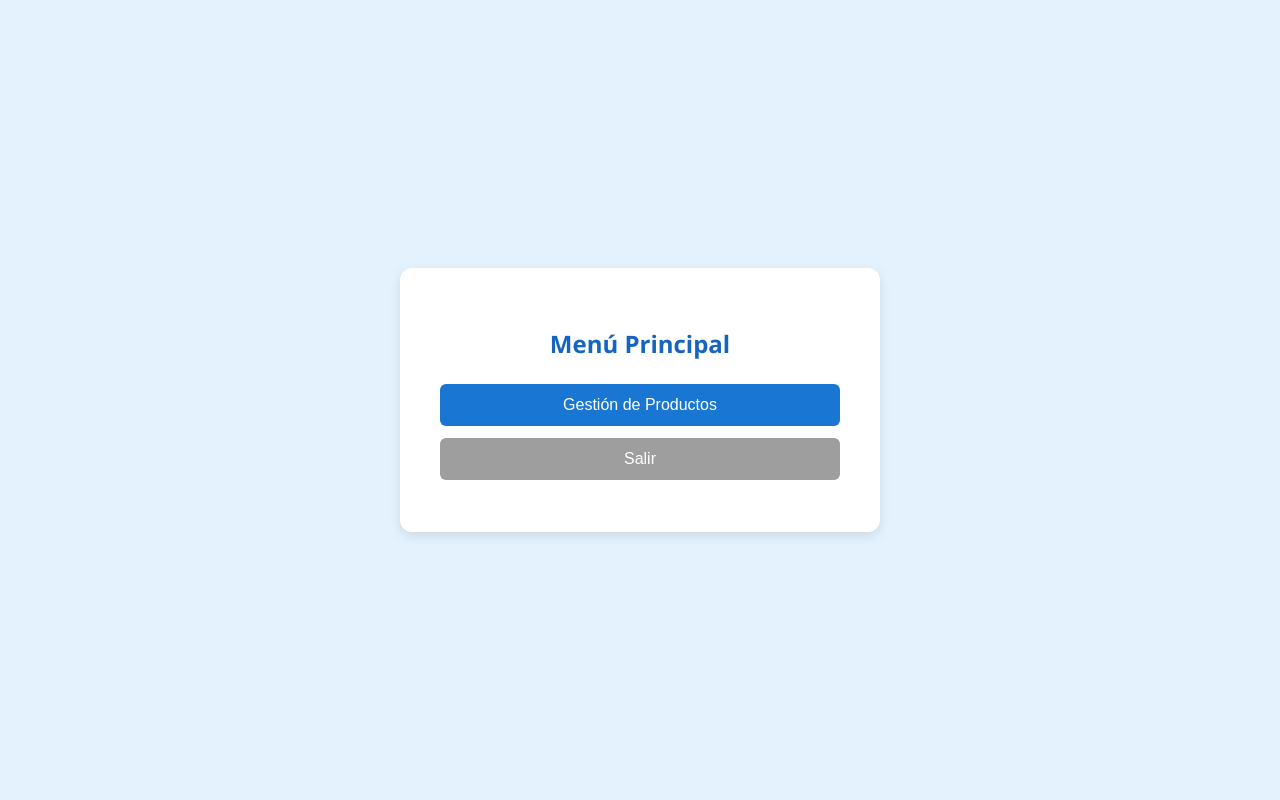
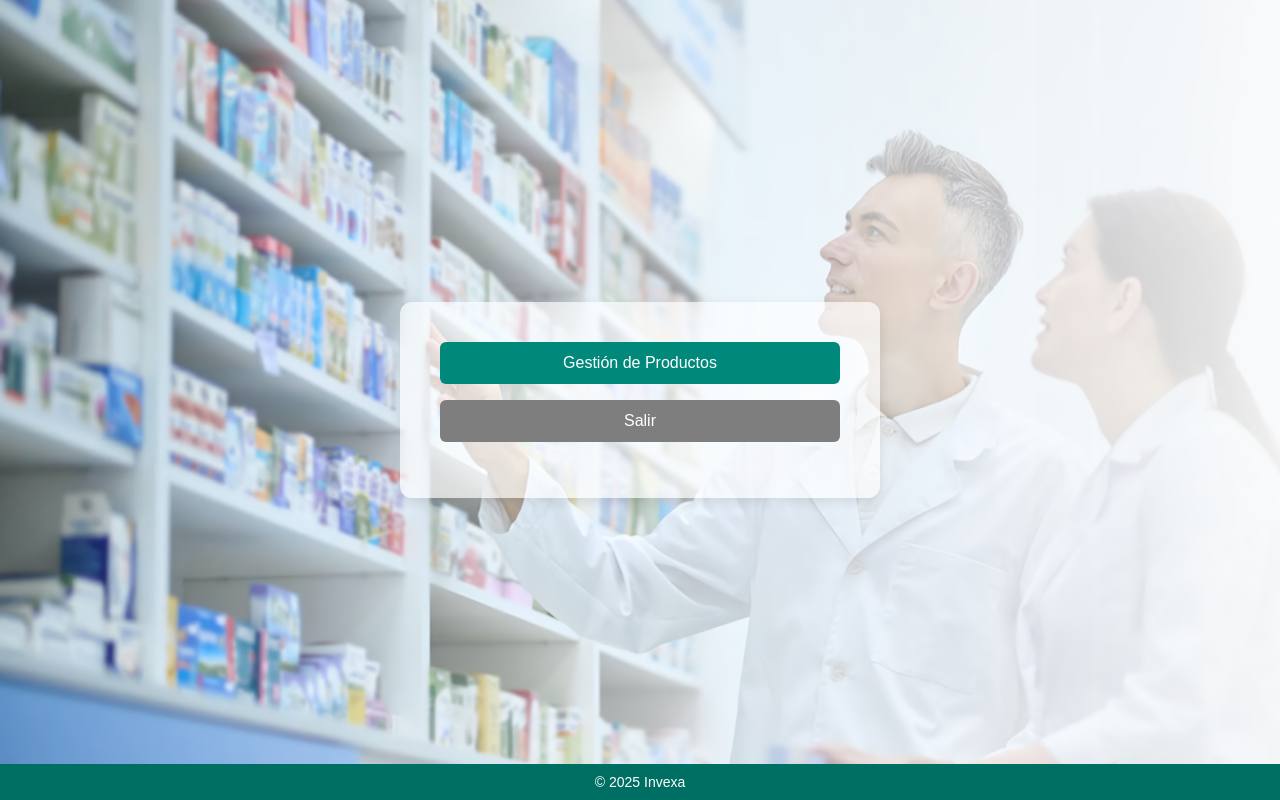
Before and after one commit to sergioacos/FarmSystem-deploy, a React (Vite) app in the folder frontend/: page /menu in a window 1280 px wide. Built offline with nearby package versions, Linux system fonts and the light colour scheme.

Commit message:
Avances Front-End y catálogo stock con los productos de la BD

```diff
--- a/frontend/package.json
+++ b/frontend/package.json
@@ -10,6 +10,7 @@
     "preview": "vite preview"
   },
   "dependencies": {
+    "axios": "^1.9.0",
     "frontend": "file:",
     "react": "^19.1.0",
     "react-dom": "^19.1.0",
--- a/frontend/src/App.jsx
+++ b/frontend/src/App.jsx
@@ -3,6 +3,7 @@ import { BrowserRouter, Routes, Route } from 'react-router-dom';
 
 import Login from './views/Login';
 import Menu from './views/Menu';
+import MenuAdmin from './views/MenuAdmin';
 import Productos from './views/Productos';
 
 function App() {
@@ -11,6 +12,7 @@ function App() {
       <Routes>
         <Route path="/" element={<Login />} />
         <Route path="/menu" element={<Menu />} />
+        <Route path="/menuadmin" element={<MenuAdmin />} />
         <Route path="/productos" element={<Productos />} />
       </Routes>
     </BrowserRouter>
--- a/frontend/src/styles/Login.css
+++ b/frontend/src/styles/Login.css
@@ -3,55 +3,86 @@
   height: 100vh;
   justify-content: center;
   align-items: center;
-
   background-image: url('/Inicio.png');
   background-size: cover;
   background-position: center;
   background-repeat: no-repeat;
-
+  padding: 30px;
 }
 
 .login-box {
   background-color: rgba(255, 255, 255, 0.85);
   padding: 40px;
   border-radius: 12px;
-  box-shadow: 0 4px 12px rgba(0, 0, 0, 0.1);
+  box-shadow: 0 6px 20px rgba(0, 0, 0, 0.15);
   width: 100%;
-  max-width: 400px;
+  max-width: 420px;
+  text-align: center;
+  box-sizing: border-box;
 }
 
 .login-box h2 {
-  text-align: center;
-  margin-bottom: 24px;
-  color: #2e3b4e;
+  margin-bottom: 28px;
+  color: #26a69a;
+  font-size: 1.8rem;
+  font-weight: bold;
+  text-transform: uppercase;
+  letter-spacing: 1px;
 }
 
 form label {
   display: block;
-  margin: 12px 0 4px;
+  margin: 15px 0 6px;
   font-weight: bold;
+  font-size: 16px;
+  color: #555;
 }
 
 form input {
   width: 100%;
-  padding: 10px;
+  padding: 14px;
   border: 1px solid #ccd0d5;
   border-radius: 6px;
-  margin-bottom: 16px;
-  font-size: 14px;
+  margin-bottom: 18px;
+  font-size: 16px;
+  outline: none;
+  transition: border-color 0.3s ease;
+  text-align: center;
+  box-sizing: border-box;
+}
+
+form input::placeholder {
+  color: #bbb;
+  text-align: center;
+}
+
+form input:focus {
+  border-color: #26a69a;
 }
 
 form button {
   width: 100%;
-  padding: 12px;
-  background-color: #2e7d32;
+  padding: 14px;
+  background-color: #26a69a;
   color: white;
   border: none;
   border-radius: 6px;
   font-size: 16px;
-  transition: background-color 0.3s ease;
+  transition: background-color 0.3s ease, transform 0.3s ease;
+  cursor: pointer;
 }
 
 form button:hover {
-  background-color: #1b5e20;
+  background-color: #00796b;
+  transform: translateY(-5px);
 }
+
+.footer {
+  text-align: center;
+  margin-top: 30px;
+  font-size: 1.1rem;
+  color: white;
+  position: absolute;
+  bottom: 20px;
+  width: 100%;
+}
--- a/frontend/src/styles/Menu.css
+++ b/frontend/src/styles/Menu.css
@@ -1,44 +1,71 @@
-
 .menu-container {
   display: flex;
+  flex-direction: column;
   height: 100vh;
   justify-content: center;
   align-items: center;
-  background-color: #e3f2fd;
+  background-image: url('/Menu.png');
+  background-size: cover;
+  background-position: center;
+  background-repeat: no-repeat;
+  background-attachment: fixed;
 }
 
 .menu-box {
-  background-color: #ffffff;
+  background-color: rgba(255, 255, 255, 0.65);
   padding: 40px;
   border-radius: 12px;
   box-shadow: 0 4px 12px rgba(0, 0, 0, 0.1);
   text-align: center;
   width: 100%;
   max-width: 400px;
-}
-
-.menu-box h2 {
-  margin-bottom: 24px;
-  color: #1565c0;
+  margin: 0 20px;
 }
 
 .menu-box button {
   display: block;
   width: 100%;
   padding: 12px;
-  margin-bottom: 12px;
-  background-color: #1976d2;
+  margin-bottom: 16px;
+  background-color: #00897b;
   color: white;
   border: none;
   border-radius: 6px;
   font-size: 16px;
-  transition: background-color 0.3s ease;
+  font-family: 'Poppins', sans-serif;
+  font-weight: 400;
+  transition: background-color 0.3s ease, transform 0.3s ease;
+  cursor: pointer;
+}
+
+.menu-box button:hover {
+  background-color: #006f63;
+  transform: translateY(-4px);
 }
 
 .menu-box button:last-child {
-  background-color: #9e9e9e;
+  background-color: #7e7e7e;
+  font-weight: 500;
 }
 
-.menu-box button:hover {
-  opacity: 0.9;
+.menu-box button:last-child:hover {
+  background-color: #555555;
 }
+
+.footer {
+  text-align: center;
+  font-size: 12px;
+  color: white;
+  background-color: #006f63;
+  padding: 10px 0;
+  position: fixed;
+  bottom: 0;
+  width: 100%;
+  font-family: 'Poppins', sans-serif;
+  font-weight: 400;
+}
+
+.footer p {
+  margin: 0;
+  font-size: 14px;
+}
--- a/frontend/src/styles/Productos.css
+++ b/frontend/src/styles/Productos.css
@@ -1,41 +1,112 @@
-/* src/styles/Productos.css */
+
 .productos-container {
   display: flex;
-  height: 100vh;
-  justify-content: center;
-  align-items: center;
-  background-color: #e8f5e9;
+  flex-direction: column;
+  min-height: 100vh;
+  justify-content: space-between;
+  background-color: #f4f4f9;
+  padding: 20px;
 }
 
 .productos-box {
   background-color: #ffffff;
   padding: 40px;
   border-radius: 12px;
-  box-shadow: 0 4px 12px rgba(0, 0, 0, 0.1);
+  box-shadow: 0 6px 20px rgba(0, 0, 0, 0.15);
   text-align: center;
   width: 100%;
-  max-width: 500px;
+  max-width: 1000px;
+  margin: 0 auto;
 }
 
 .productos-box h2 {
-  margin-bottom: 16px;
-  color: #2e7d32;
+  margin-bottom: 20px;
+  font-family: 'Roboto', sans-serif;
+  font-size: 2rem;
+  font-weight: bold;
+  color: #26a69a;
+  text-transform: uppercase;
 }
 
-.productos-box p {
-  margin-bottom: 24px;
+.search-container {
+  margin-bottom: 20px;
 }
 
-.productos-box button {
+.search-input {
+  padding: 10px;
+  width: 60%;
+  border-radius: 6px;
+  border: 1px solid #ccc;
+  margin-bottom: 15px;
+  font-size: 16px;
+  outline: none;
+}
+
+.search-input:focus {
+  border-color: #26a69a;
+}
+
+.productos-list {
+  display: flex;
+  flex-wrap: wrap;
+  justify-content: space-evenly;
+  margin-top: 20px;
+}
+
+.producto-card {
+  background-color: #fff;
+  width: 250px;
+  margin: 15px;
+  padding: 20px;
+  border-radius: 8px;
+  box-shadow: 0 6px 20px rgba(0, 0, 0, 0.15);
+  text-align: center;
+  transition: transform 0.3s ease, box-shadow 0.3s ease;
+  cursor: pointer;
+}
+
+.producto-card:hover {
+  transform: translateY(-8px);
+  box-shadow: 0 12px 30px rgba(0, 0, 0, 0.2);
+}
+
+.producto-details h3 {
+  font-size: 1.2rem;
+  margin: 10px 0;
+  color: #26a69a;
+}
+
+.producto-details p {
+  font-size: 0.9rem;
+  color: #555;
+}
+
+.producto-details strong {
+  font-size: 1.2rem;
+  color: #1565c0;
+  display: block;
+  margin-top: 10px;
+}
+
+.back-button {
   padding: 12px 24px;
-  background-color: #1565c0;
+  background-color: #26a69a;
   color: white;
   border: none;
   border-radius: 6px;
   font-size: 16px;
+  margin-top: 20px;
   transition: background-color 0.3s ease;
+  cursor: pointer;
 }
 
-.productos-box button:hover {
-  background-color: #0d47a1;
+.back-button:hover {
+  background-color: #00796b;
 }
+
+.footer {
+  text-align: center;
+  margin-top: 20px;
+  font-size: 0.9rem;
+  color: white;
+}
--- a/frontend/src/styles/index.css
+++ b/frontend/src/styles/index.css
@@ -10,3 +10,25 @@ body {
 button {
   cursor: pointer;
 }
+
+.footer {
+  position: fixed;
+  bottom: 0;
+  left: 0;
+  width: 100%;
+  background-color: rgba(0, 0, 0, 0.6);
+  color: white;
+  text-align: center;
+  padding: 10px 0;
+  font-family: 'Poppins', sans-serif;
+  font-size: 14px;
+}
+
+.footer p {
+  margin: 0;
+  font-weight: 400;
+}
+
+.footer p span {
+  font-style: italic;
+}
--- a/frontend/src/views/Menu.jsx
+++ b/frontend/src/views/Menu.jsx
@@ -8,9 +8,11 @@ const Menu = () => {
   return (
     <div className="menu-container">
       <div className="menu-box">
-        <h2>Menú Principal</h2>
         <button onClick={() => navigate('/productos')}>Gestión de Productos</button>
         <button onClick={() => navigate('/')}>Salir</button>
+      </div>
+      <div className="footer">
+        <p>© 2025 Invexa</p>
       </div>
     </div>
   );
--- /dev/null
+++ b/frontend/src/views/MenuAdmin.jsx
@@ -0,0 +1,24 @@
+import React from 'react';
+import { useNavigate } from 'react-router-dom';
+import '../styles/Menu.css';
+
+const MenuAdmin = () => {
+  const navigate = useNavigate();
+
+  return (
+    <>
+      <div className="menu-container">
+        <div className="menu-box">
+          <button onClick={() => navigate('/productos')}>Gestión de Productos</button>
+          <button onClick={() => navigate('/usuarios')}>Gestión de Usuarios</button>
+          <button onClick={() => navigate('/')}>Salir</button>
+        </div>
+      </div>
+      <div className="footer">
+        <p>© 2025 Invexa</p>
+      </div>
+    </>
+  );
+};
+
+export default MenuAdmin;
--- a/frontend/src/views/Productos.jsx
+++ b/frontend/src/views/Productos.jsx
@@ -1,16 +1,72 @@
-import React from 'react';
-import { useNavigate } from 'react-router-dom';
-import '../styles/Productos.css';
+import React, { useState, useEffect } from "react";
+import axios from "axios";
+import { useNavigate } from "react-router-dom";
+import "../styles/Productos.css";
 
 const Productos = () => {
+  const [productos, setProductos] = useState([]);
+  const [filtro, setFiltro] = useState("");
   const navigate = useNavigate();
+
+  useEffect(() => {
+    const fetchProductos = async () => {
+      try {
+        const response = await axios.get("http://localhost:5000/api/producto");
+        setProductos(response.data);
+      } catch (error) {
+        console.error("Error al obtener los productos:", error);
+      }
+    };
+
+    fetchProductos();
+  }, []);
+
+  // Filtrar cuando se dan coincidencias en el inicio de alguna palabra
+  const productosFiltrados = productos.filter((producto) => {
+    const regex = new RegExp(`\\b${filtro.toLowerCase()}`, "i");
+    return regex.test(producto.nombre.toLowerCase());
+  });
 
   return (
     <div className="productos-container">
       <div className="productos-box">
         <h2>Gestión de Productos</h2>
-        <p>Productos disponibles en la farmacia.</p>
-        <button onClick={() => navigate('/menu')}>Volver al Menú Principal</button>
+        {/* Filtro por nombre */}
+        <div className="search-container">
+          <input
+            type="text"
+            value={filtro}
+            onChange={(e) => setFiltro(e.target.value)}
+            placeholder="Buscar por nombre de producto"
+            className="search-input"
+          />
+        </div>
+
+        {/* Mostrar productos filtrados */}
+        {productosFiltrados.length > 0 ? (
+          <div className="productos-list">
+            {productosFiltrados.map((producto) => (
+              <div className="producto-card" key={producto._id}>
+                <div className="producto-details">
+                  <h3>{producto.nombre}</h3>
+                  <p>{producto.laboratorio}</p>
+                  <p><strong>${producto.precio}</strong></p>
+                  <p>{producto.stock_actual} en stock</p>
+                </div>
+              </div>
+            ))}
+          </div>
+        ) : (
+          <p>No hay productos disponibles o no coinciden con la búsqueda.</p>
+        )}
+
+        <button className="back-button" onClick={() => navigate('/menuadmin')}>
+          Volver al Menú Principal
+        </button>
+      </div>
+
+      <div className="footer">
+        <p>© 2025 Invexa</p>
       </div>
     </div>
   );
```
Also changed, not shown: frontend/src/views/Login.jsx (+18 -1 lines), frontend/public/Menu.png (added), frontend/src/styles/Usuarios.css (added), frontend/src/views/Usuarios.jsx (added), 1 other file (tests, documents, lock files or other folders).
